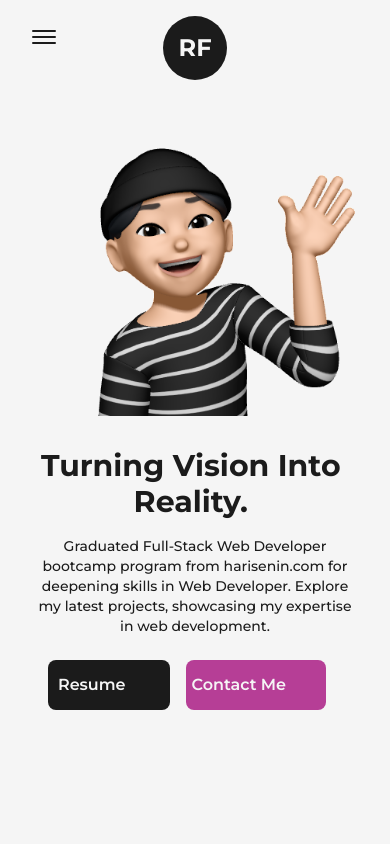
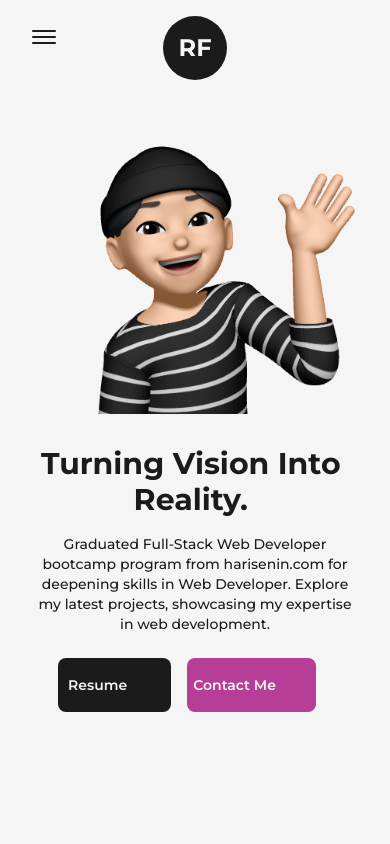
Before and after one commit to rafizuaf/personalPortfolio, a Next.js app: page / in a window 390 px wide. Shown: the top 844 px of the page. Built offline with nearby package versions, Linux system fonts and the light colour scheme.

Commit message:
fix resume and contact me responsiveness

```diff
--- a/src/pages/index.js
+++ b/src/pages/index.js
@@ -78,7 +78,7 @@ export default function Home() {
                     p-2.5 md:p-2
                     px-6 md:px-2
                     rounded-lg
-                    text-lg md:text-base
+                    text-lg md:text-sm
                     font-semibold
                     border-2
                     border-solid
@@ -91,7 +91,7 @@ export default function Home() {
                   target={"_blank"}
                   >
                     Resume
-                    <DownloadIcon className='ml-1' />
+                    <DownloadIcon className='ml-1 mt-1' />
                 </Link>
 
                 <Link
@@ -103,7 +103,7 @@ export default function Home() {
                     p-2.5 md:p-2
                     px-4 md:px-1
                     rounded-lg
-                    text-lg md:text-base
+                    text-lg md:text-sm
                     font-semibold
                     border-2
                     border-solid
@@ -117,7 +117,7 @@ export default function Home() {
                   target={"_blank"}
                   >
                     Contact&nbsp;Me
-                    <EmailIcon className='ml-1' />
+                    <EmailIcon className='ml-1 mt-1' />
                 </Link>
               </div>
             </div>
```
